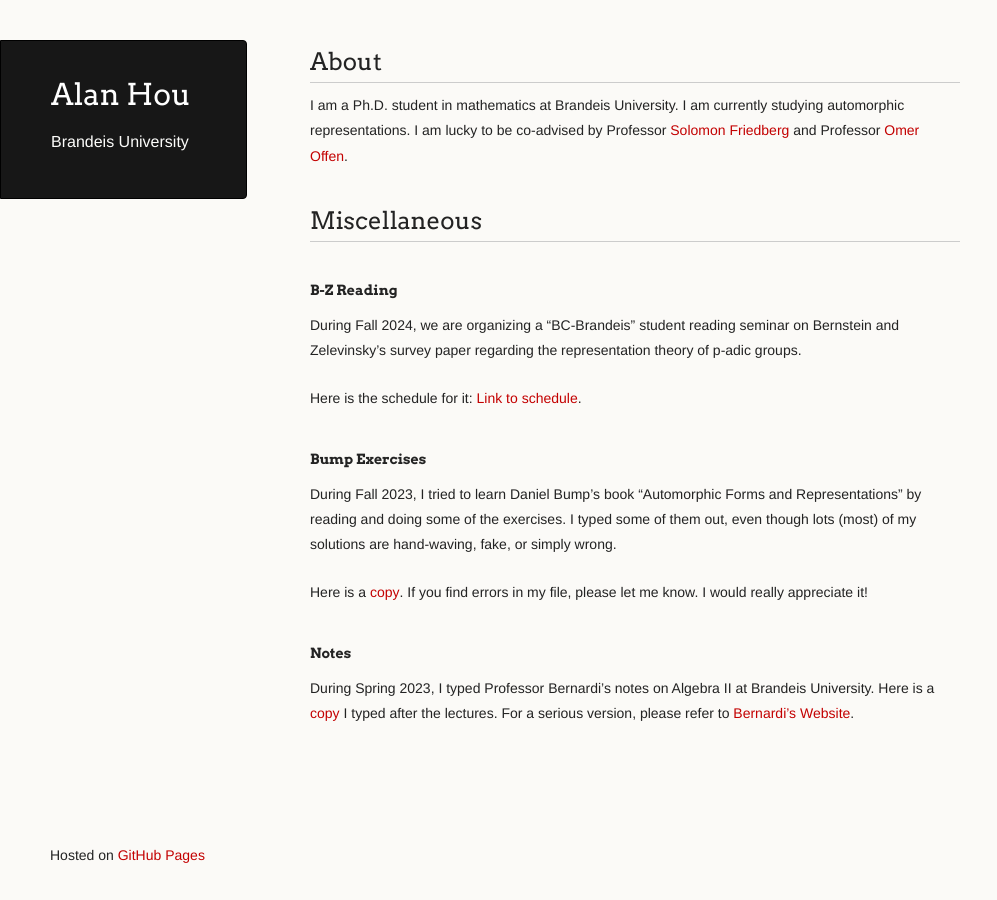
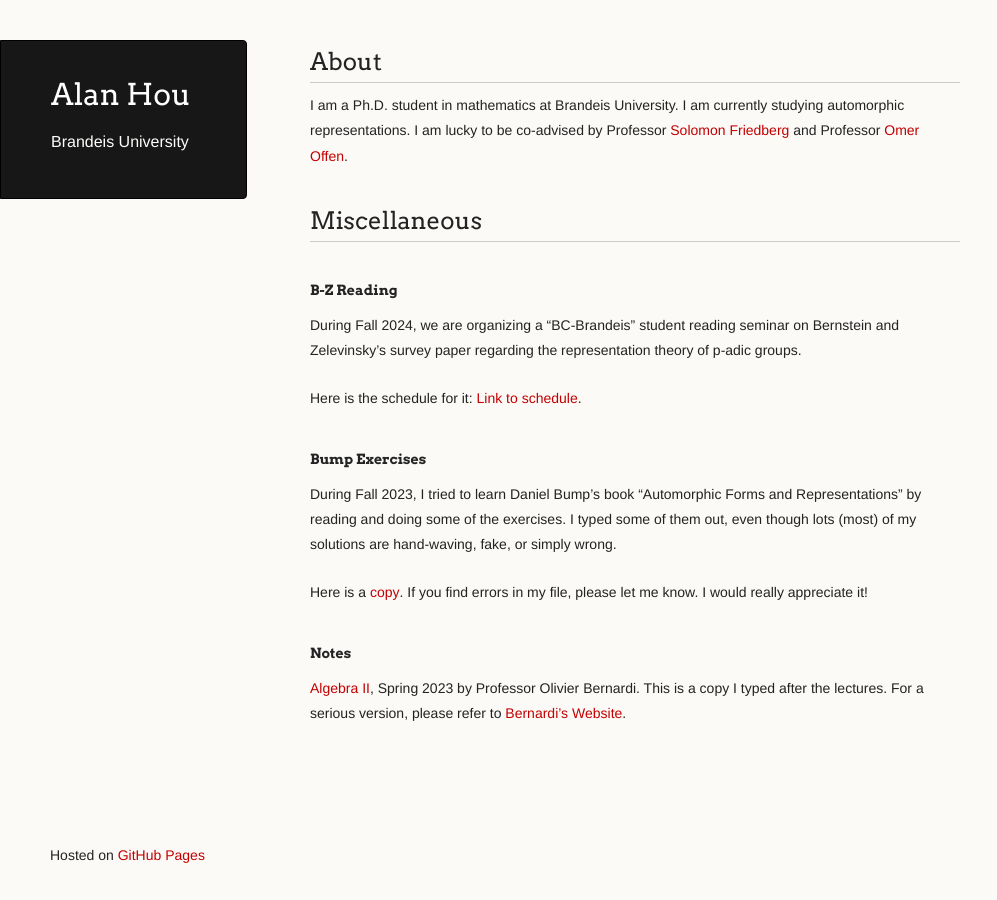
Before and after one commit to axhou/axhou.github.io, a Jekyll site: the page built from index.md, in a window 1280 px wide. Shown: the whole page, without its empty margins (0-997 px from the left). Built offline with Jekyll 4.4.1, drawn with Linux system fonts in a browser that asks for light colours; our own code applies the rules of GitHub Pages for plain Markdown files.

Commit message:
Update index.md

```diff
--- a/index.md
+++ b/index.md
@@ -22,4 +22,4 @@
 Here is a [copy](./docs/Exercise.pdf). If you find errors in my file, please let me know. I would really appreciate it!
 
 #### Notes
-During Spring 2023, I typed Professor Bernardi's notes on Algebra II at Brandeis University. Here is a [copy](./docs/Algebra2notes.pdf) I typed after the lectures. For a serious version, please refer to [Bernardi's Website](https://sites.google.com/brandeis.edu/bernardi/teaching).
+[Algebra II](./docs/Algebra2notes.pdf), Spring 2023 by Professor Olivier Bernardi. This is a copy I typed after the lectures. For a serious version, please refer to [Bernardi's Website](https://sites.google.com/brandeis.edu/bernardi/teaching).
```
